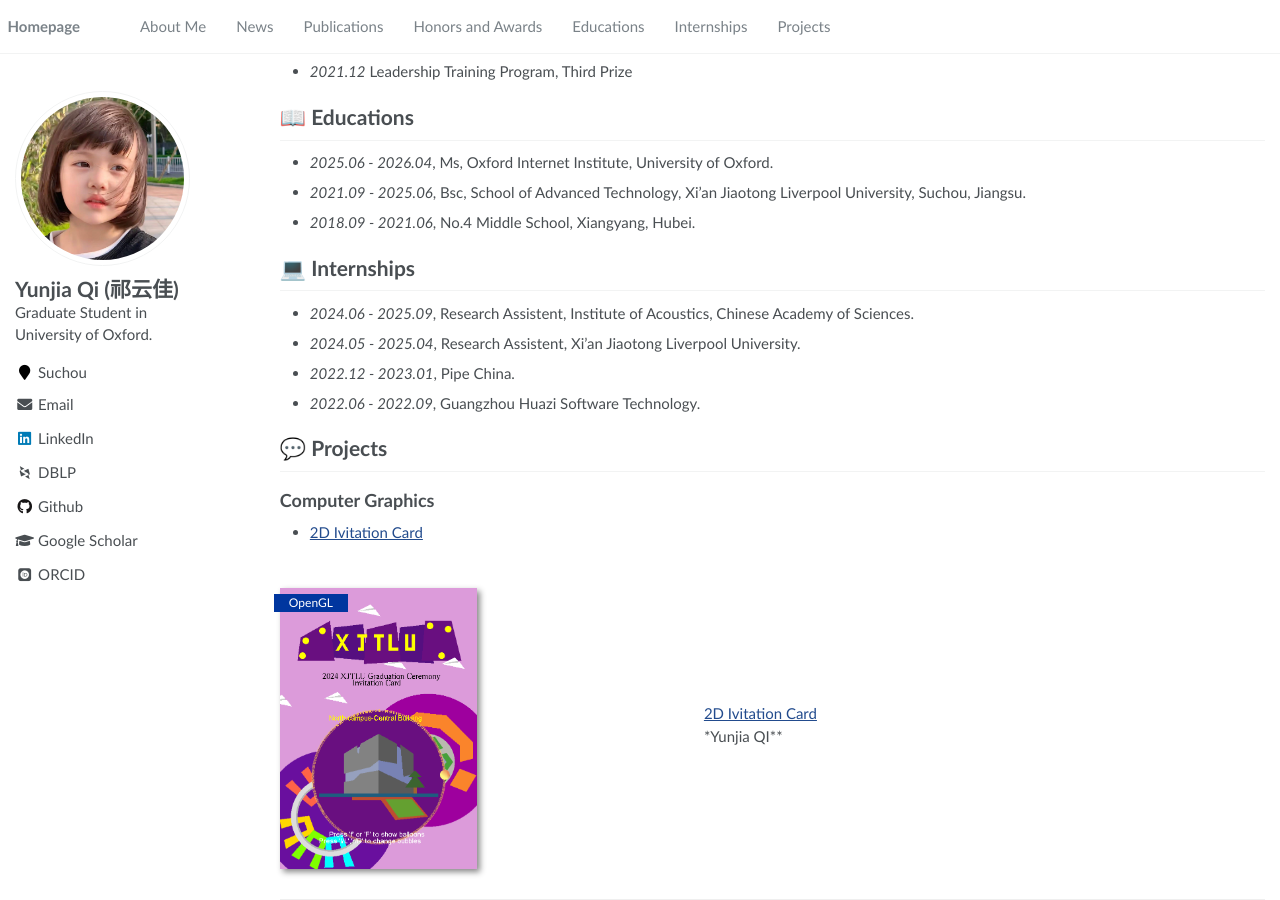
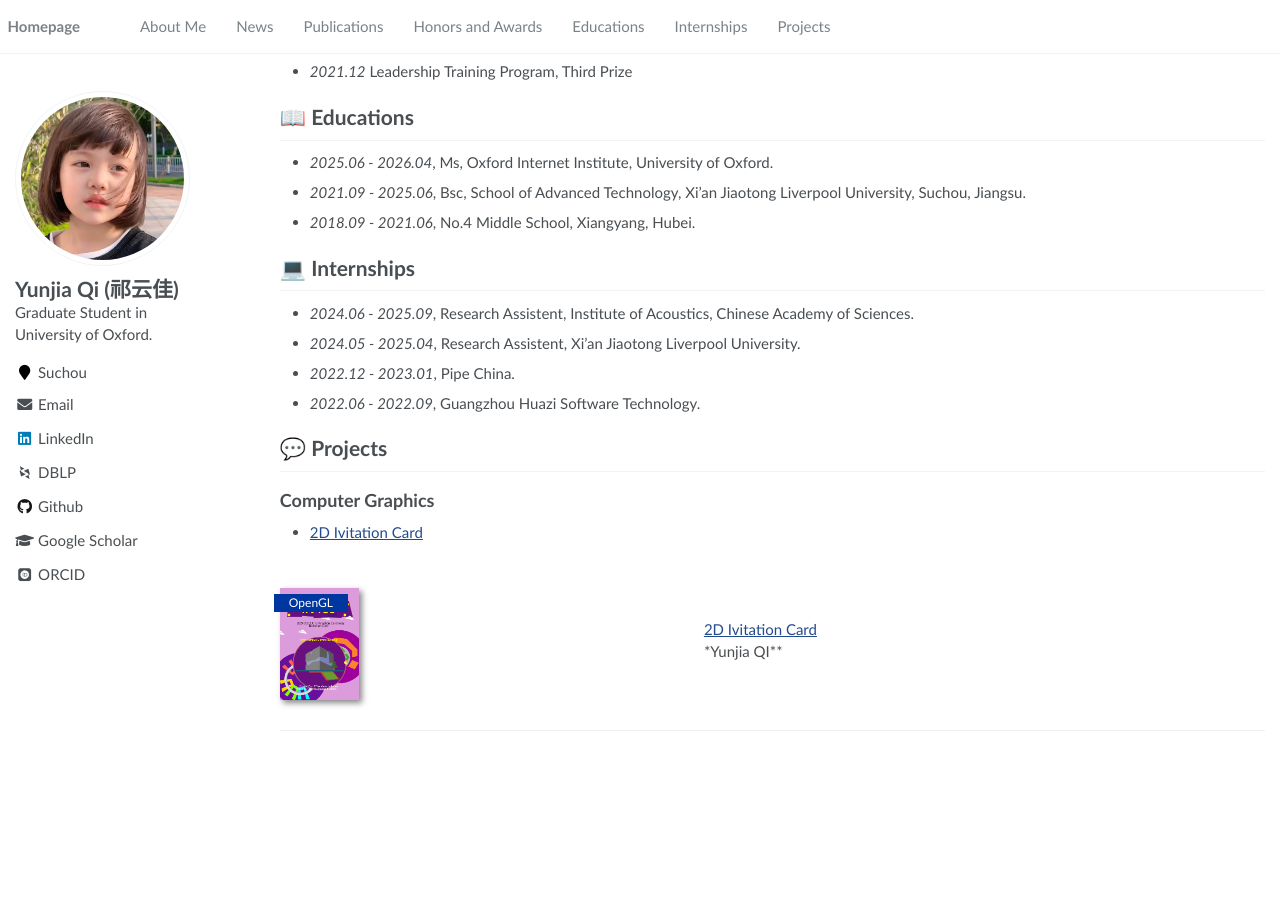
Before and after one commit to RayeRen/rayeren.github.io, a Jekyll site: the page built from _pages/about.md, in a window 1280 px wide and 900 px high, scrolled down 1064 px. Built offline with Jekyll 4.4.1, drawn with Linux system fonts in a browser that asks for light colours; some web fonts are replaced; after the commit the page ends 1795 px from its top, so only the background shows below that.

Commit message:
Update others.md

```diff
--- a/_pages/includes/others.md
+++ b/_pages/includes/others.md
@@ -15,11 +15,9 @@
 ## Computer Graphics
 - [2D Ivitation Card](https://github.com/QiYunjia/OPENGL-Invitation-Card-For-The-Graduation-Ceremony)
 
-<div class='paper-box'><div class='paper-box-image'><div><div class="badge">OpenGL</div><img src='projectFig/fig3.png' alt="sym" width="50%"></div></div>
+<div class='paper-box'><div class='paper-box-image'><div><div class="badge">OpenGL</div><img src='projectFig/fig3.png' alt="sym" width="20%"></div></div>
 <div class='paper-box-text' markdown="1">
-
 [2D Ivitation Card](https://github.com/QiYunjia/OPENGL-Invitation-Card-For-The-Graduation-Ceremony) \\
 *Yunjia QI**
-
 </div>
 </div>
```
